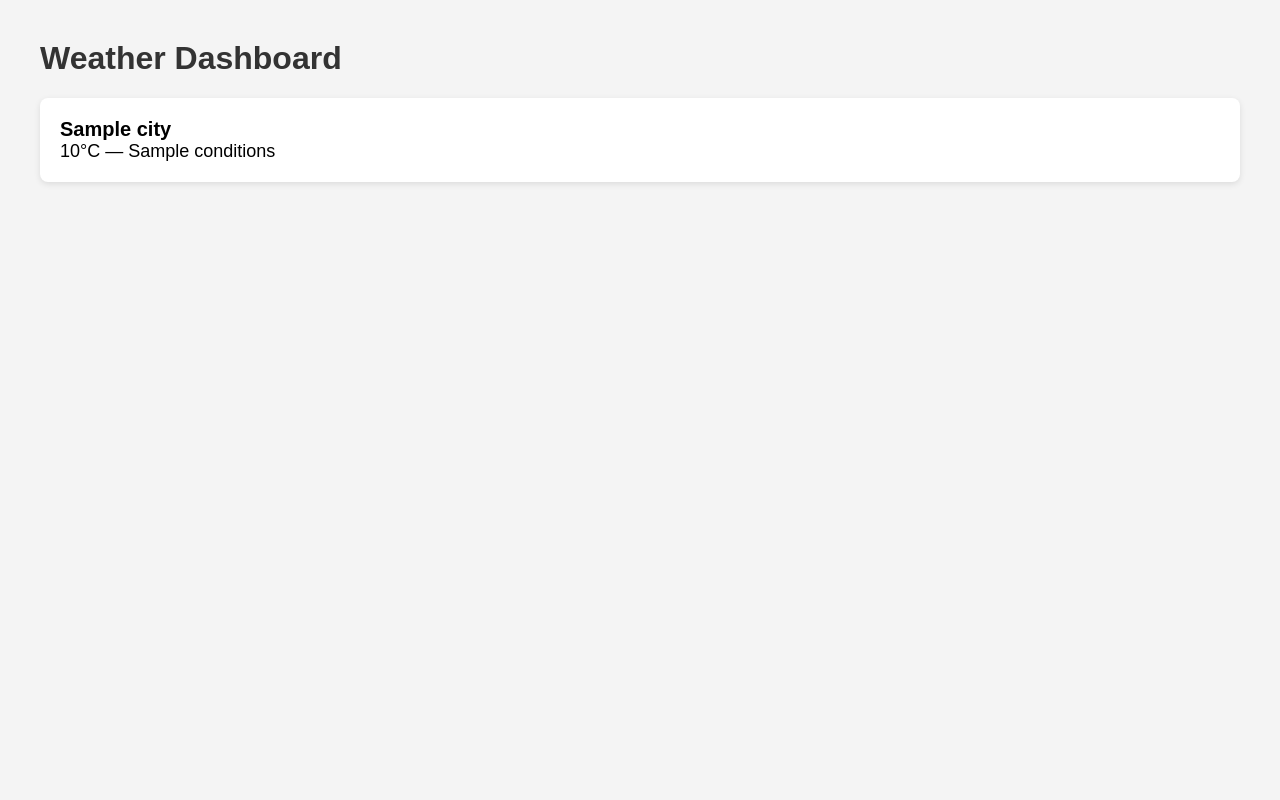
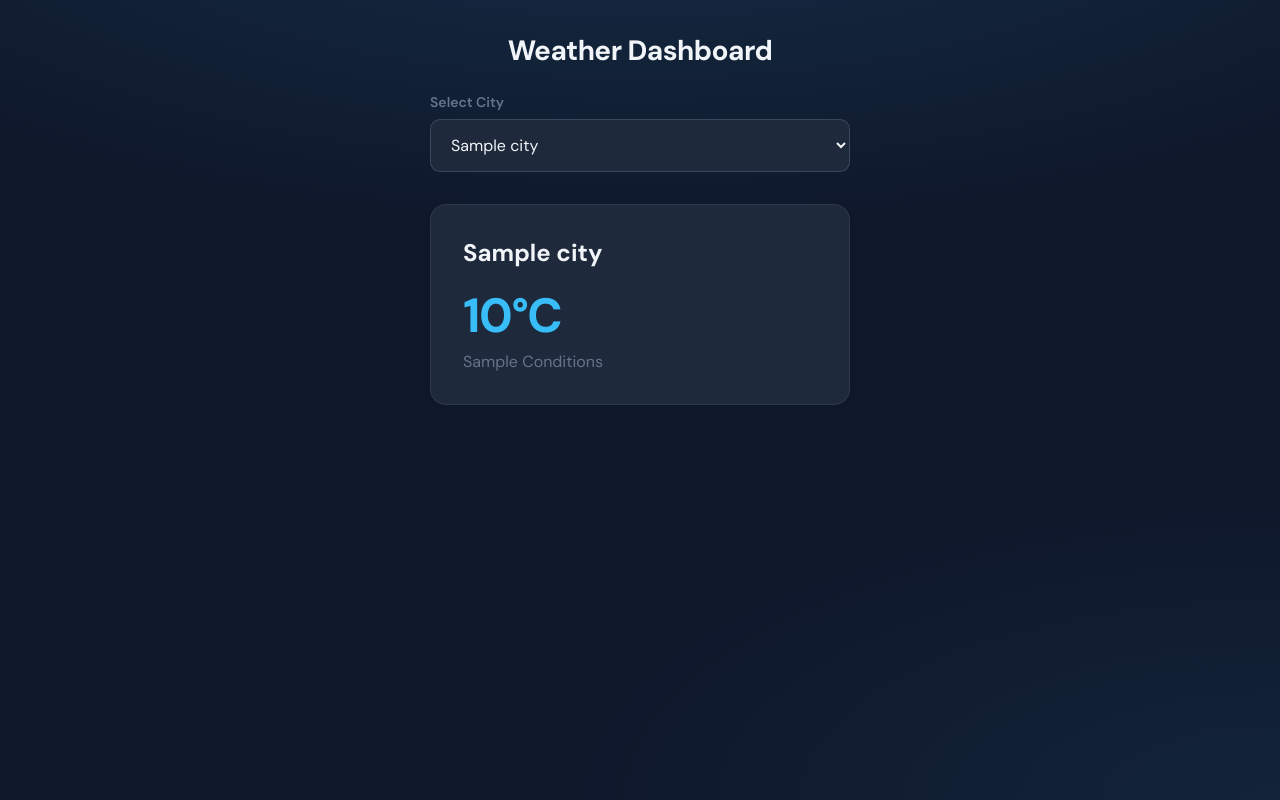
Before and after one commit to rorypierce111/fml, a Flask app: template templates/index.html in a window 1280 px wide. Run offline with Flask 3, Linux system fonts and the light colour scheme; the template is opened without the code that fills it: most values are stand-ins (such as "Sample title", 1, 10 or a date in 2020); some libraries are stand-ins or nearby versions.

Commit message:
added a new style to the dash

```diff
--- a/app.py
+++ b/app.py
@@ -1,7 +1,7 @@
 import os
 import requests
 import psycopg
-from flask import Flask, jsonify, render_template
+from flask import Flask, jsonify, render_template, request
 from dotenv import load_dotenv
 
 # Load environment variables from .env
@@ -66,8 +66,12 @@ def get_weather(city):
 def index():
     try:
         cities = get_cities()
-        results = [get_weather(city) for city in cities]
-        return render_template("index.html", results=results)
+        initial_weather = get_weather(cities[0]) if cities else None
+        return render_template(
+            "index.html",
+            cities=cities,
+            initial_weather=initial_weather,
+        )
 
     except Exception as e:
         return jsonify({"error": str(e)}), 500
@@ -76,6 +80,10 @@ def index():
 @app.route("/weather")
 def weather_json():
     try:
+        city = request.args.get("city")
+        if city:
+            result = get_weather(city)
+            return jsonify(result)
         cities = get_cities()
         results = [get_weather(city) for city in cities]
         return jsonify(results)
--- a/templates/index.html
+++ b/templates/index.html
@@ -1,55 +1,222 @@
 <!DOCTYPE html>
-<html>
+<html lang="en">
 <head>
+    <meta charset="UTF-8">
+    <meta name="viewport" content="width=device-width, initial-scale=1.0">
     <title>Weather Dashboard</title>
+    <link rel="preconnect" href="https://fonts.googleapis.com">
+    <link rel="preconnect" href="https://fonts.gstatic.com" crossorigin>
+    <link href="https://fonts.googleapis.com/css2?family=DM+Sans:ital,opsz,wght@0,9..40,400;0,9..40,600;0,9..40,700&display=swap" rel="stylesheet">
     <style>
+        :root {
+            --bg: #0f172a;
+            --card: #1e293b;
+            --accent: #38bdf8;
+            --muted: #64748b;
+            --text: #f1f5f9;
+        }
+
+        * {
+            box-sizing: border-box;
+        }
+
         body {
-            font-family: Arial, sans-serif;
-            margin: 40px;
-            background-color: #f4f4f4;
+            font-family: 'DM Sans', system-ui, sans-serif;
+            margin: 0;
+            min-height: 100vh;
+            background: var(--bg);
+            color: var(--text);
+            display: flex;
+            flex-direction: column;
+            align-items: center;
+            padding: 2rem;
+            background-image:
+                radial-gradient(ellipse 80% 50% at 50% -20%, rgba(56, 189, 248, 0.15), transparent),
+                radial-gradient(ellipse 60% 40% at 100% 100%, rgba(56, 189, 248, 0.08), transparent);
         }
 
         h1 {
-            color: #333;
+            font-size: 1.75rem;
+            font-weight: 700;
+            margin: 0 0 1.5rem;
+            letter-spacing: -0.02em;
         }
 
-        .card {
-            background: white;
-            padding: 20px;
-            margin-bottom: 15px;
-            border-radius: 8px;
-            box-shadow: 0 2px 6px rgba(0,0,0,0.1);
+        .controls {
+            width: 100%;
+            max-width: 420px;
+            margin-bottom: 2rem;
         }
 
-        .city {
-            font-size: 20px;
-            font-weight: bold;
+        .controls label {
+            display: block;
+            font-size: 0.875rem;
+            font-weight: 600;
+            color: var(--muted);
+            margin-bottom: 0.5rem;
         }
 
-        .temp {
-            font-size: 18px;
+        .city-select {
+            width: 100%;
+            padding: 0.875rem 1rem;
+            font-size: 1rem;
+            font-family: inherit;
+            background: var(--card);
+            border: 1px solid rgba(100, 116, 139, 0.4);
+            border-radius: 10px;
+            color: var(--text);
+            cursor: pointer;
+            transition: border-color 0.2s;
+        }
+
+        .city-select:hover,
+        .city-select:focus {
+            border-color: var(--accent);
+            outline: none;
+        }
+
+        .weather-card {
+            width: 100%;
+            max-width: 420px;
+            background: var(--card);
+            border-radius: 16px;
+            padding: 2rem;
+            border: 1px solid rgba(100, 116, 139, 0.2);
+        }
+
+        .weather-card.empty {
+            text-align: center;
+            color: var(--muted);
+        }
+
+        .weather-card .city-name {
+            font-size: 1.5rem;
+            font-weight: 700;
+            margin-bottom: 1rem;
+        }
+
+        .weather-card .temp {
+            font-size: 3rem;
+            font-weight: 700;
+            color: var(--accent);
+            letter-spacing: -0.03em;
+            margin-bottom: 0.25rem;
+        }
+
+        .weather-card .conditions {
+            font-size: 1rem;
+            color: var(--muted);
+            text-transform: capitalize;
+        }
+
+        .weather-card .error {
+            color: #f87171;
+        }
+
+        .weather-card.loading {
+            opacity: 0.6;
+            pointer-events: none;
+        }
+
+        .loading-spinner {
+            display: inline-block;
+            width: 20px;
+            height: 20px;
+            border: 2px solid var(--muted);
+            border-top-color: var(--accent);
+            border-radius: 50%;
+            animation: spin 0.8s linear infinite;
+            margin-right: 0.5rem;
+            vertical-align: middle;
+        }
+
+        @keyframes spin {
+            to { transform: rotate(360deg); }
         }
     </style>
 </head>
 <body>
 
-<h1>Weather Dashboard</h1>
+    <h1>Weather Dashboard</h1>
 
-{% for item in results %}
-    <div class="card">
-        <div class="city">{{ item.city }}</div>
+    <div class="controls">
+        <label for="city-select">Select City</label>
+        <select id="city-select" class="city-select" aria-label="Choose a city">
+            {% if cities %}
+                {% for city in cities %}
+                <option value="{{ city }}"
+                    {% if initial_weather and initial_weather.city == city %}selected{% endif %}>
+                    {{ city }}
+                </option>
+                {% endfor %}
+            {% else %}
+                <option value="">No cities saved</option>
+            {% endif %}
+        </select>
+    </div>
 
-        {% if item.temperature %}
-            <div class="temp">
-                {{ item.temperature }}°C — {{ item.conditions }}
-            </div>
+    <div id="weather-card" class="weather-card {% if not initial_weather %}empty{% endif %}">
+        {% if initial_weather %}
+            {% if initial_weather.temperature is defined %}
+                <div class="city-name">{{ initial_weather.city }}</div>
+                <div class="temp">{{ initial_weather.temperature }}°C</div>
+                <div class="conditions">{{ initial_weather.conditions }}</div>
+            {% else %}
+                <div class="city-name">{{ initial_weather.city }}</div>
+                <div class="error">Error fetching weather</div>
+            {% endif %}
+        {% elif cities %}
+            <div class="conditions">Select a city above</div>
         {% else %}
-            <div style="color: red;">
-                Error fetching weather
-            </div>
+            <div class="conditions">No saved cities. Add cities to the database first.</div>
         {% endif %}
     </div>
-{% endfor %}
+
+    <script>
+        const citySelect = document.getElementById('city-select');
+        const weatherCard = document.getElementById('weather-card');
+
+        citySelect.addEventListener('change', async () => {
+            const city = citySelect.value;
+            if (!city) {
+                weatherCard.innerHTML = '<div class="conditions">Select a city above</div>';
+                weatherCard.classList.add('empty');
+                return;
+            }
+
+            weatherCard.classList.remove('empty');
+            weatherCard.classList.add('loading');
+            weatherCard.innerHTML = `
+                <span class="loading-spinner"></span>
+                <span class="conditions">Loading weather for ${city}...</span>
+            `;
+
+            try {
+                const res = await fetch(`/weather?city=${encodeURIComponent(city)}`);
+                const data = await res.json();
+
+                if (data.error) {
+                    weatherCard.innerHTML = `
+                        <div class="city-name">${data.city}</div>
+                        <div class="error">Error fetching weather</div>
+                    `;
+                } else {
+                    weatherCard.innerHTML = `
+                        <div class="city-name">${data.city}</div>
+                        <div class="temp">${data.temperature}°C</div>
+                        <div class="conditions">${data.conditions}</div>
+                    `;
+                }
+            } catch (err) {
+                weatherCard.innerHTML = `
+                    <div class="city-name">${city}</div>
+                    <div class="error">Failed to load weather</div>
+                `;
+            } finally {
+                weatherCard.classList.remove('loading');
+            }
+        });
+    </script>
 
 </body>
 </html>
```
